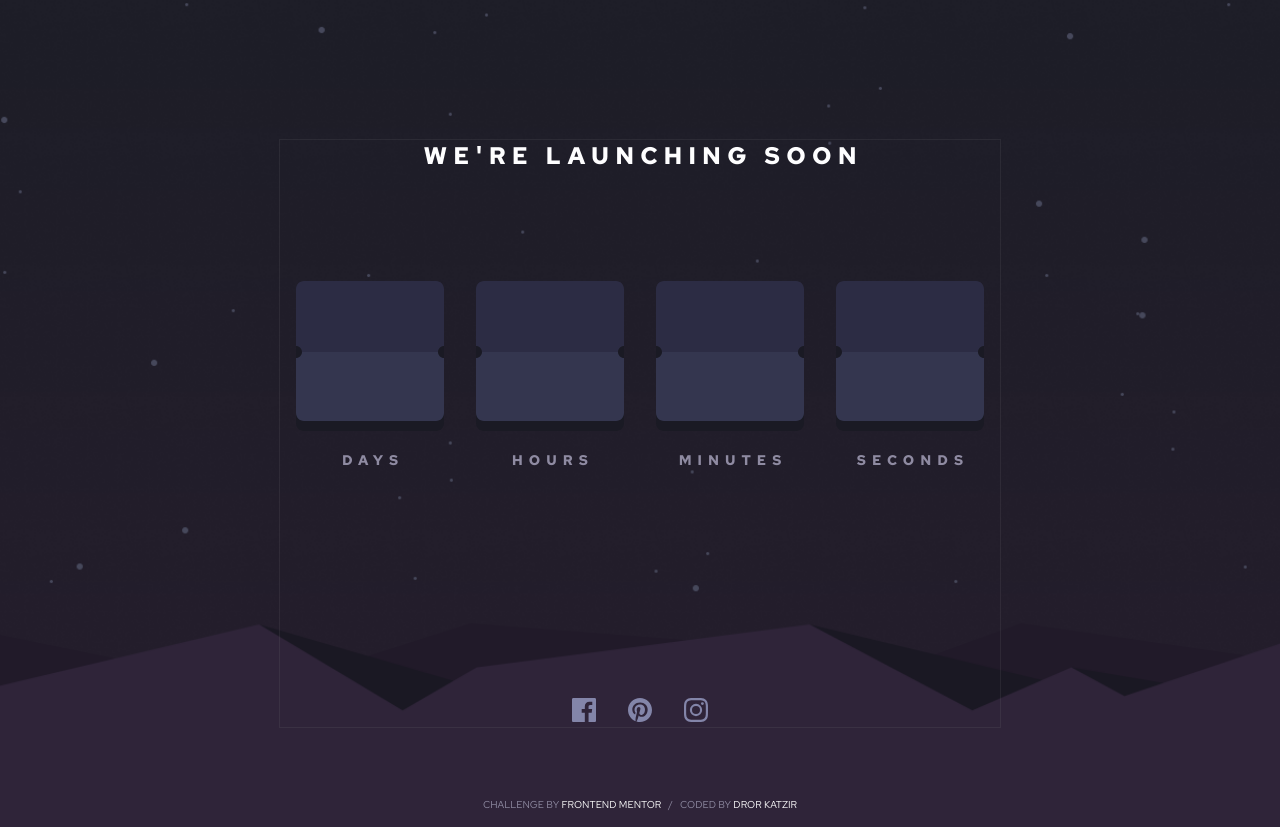
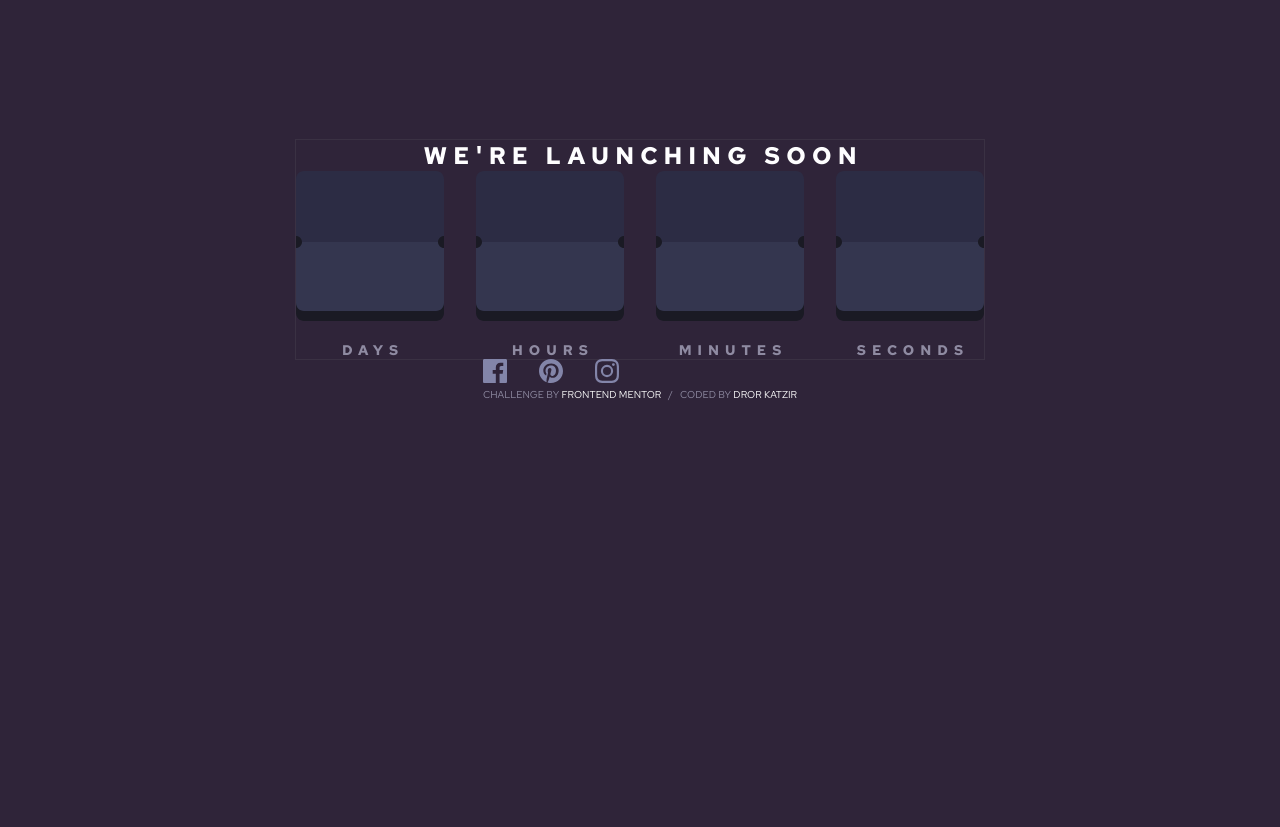
Before and after one commit to DorKatzir/launch-countdown-timer, a plain HTML site: page index.html in a window 1280 px wide. After the commit the page ends 800 px from the top, so only its background shows below. Drawn offline with Linux system fonts and the light colour scheme.

Commit message:
change dom structure

```diff
--- a/countdown.scss
+++ b/countdown.scss
@@ -38,9 +38,9 @@ body{
         outline: 1px solid rgb(141 141 141 / .12 );
 
         // height: 100%;
-        min-height: 587px;
-        width: 100%;
-        max-width: 720px;
+        // min-height: 587px;
+        // width: 100%;
+        // max-width: 720px;
 
         display: flex;
         flex-direction: column;
@@ -58,7 +58,7 @@ body{
 
 
         .countdown{
-            padding-top: 110px;
+            // padding-top: 110px;
 
             .box-group{
                 // background-color: red;
@@ -90,42 +90,41 @@ body{
         }
 
 
-
-        .social-icons{
-            margin-top: auto;
-            display: flex;
-            gap: 32px;
-        }
     }
 
 
     footer{
         color: #8F8BA2;
-        padding-top: 71px;
-        padding-bottom: 1rem;
+        // padding-top: 71px;
+        // padding-bottom: 1rem;
         .attribution {
             font-size: 10px;
             text-align: center;
             text-transform: uppercase;
             font-weight:lighter;
-
         }
         .attribution a {
             color: white;
         }
+
+        .social-icons{
+            // margin-top: auto;
+            display: flex;
+            gap: 32px;
+        }
     }
 }
 
-.wrapper::before{
-    content: '';
-    position: absolute;
-    inset: 0;
+// .wrapper::before{
+//     content: '';
+//     position: absolute;
+//     inset: 0;
 
-    background-image: url('./images/bg_desktop.png');
-    background-size: cover;
-    background-position: bottom center;
-    z-index: -1;
-}
+//     background-image: url('./images/bg_desktop.png');
+//     background-size: cover;
+//     background-position: bottom center;
+//     z-index: -1;
+// }
 
 
 
--- a/index.html
+++ b/index.html
@@ -38,14 +38,15 @@
                 </div>
             </section>
 
+
+        </main>
+        <footer>
             <section class="social-icons">
                 <span><img src="./images/icon-facebook.svg" alt="facebook-link"></span>
                 <span><img src="./images/icon-pinterest.svg" alt="pinterest-link"></span>
                 <span><img src="./images/icon-instagram.svg" alt="instagram-link"></span>
             </section>
 
-        </main>
-        <footer>
             <div class="attribution">
                 Challenge by <a href="https://www.frontendmentor.io/challenges/launch-countdown-timer-N0XkGfyz-" target="_blank">Frontend Mentor</a>
                 &nbsp; /  &nbsp;
```
Also changed, not shown: countdown.css.
